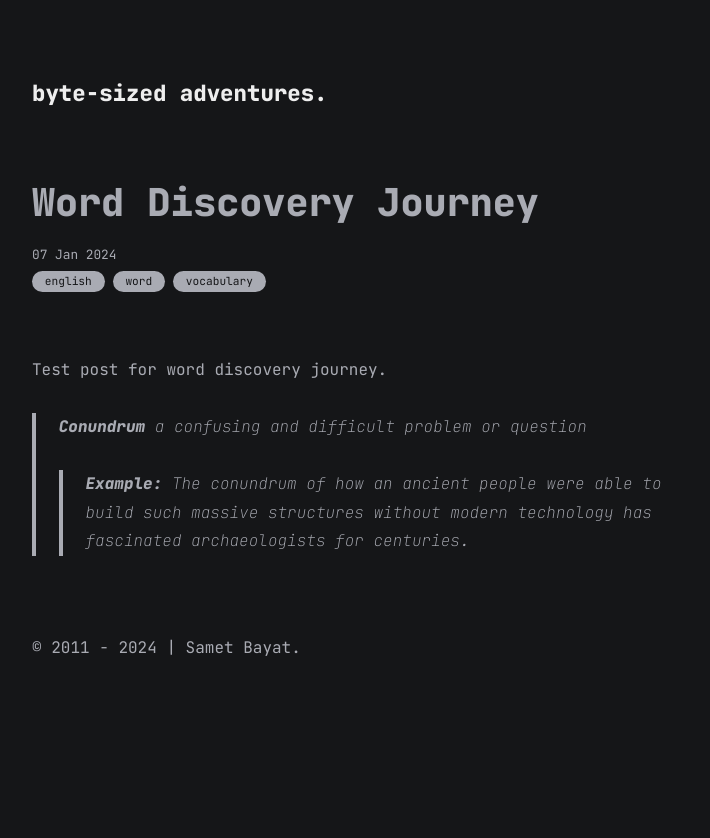
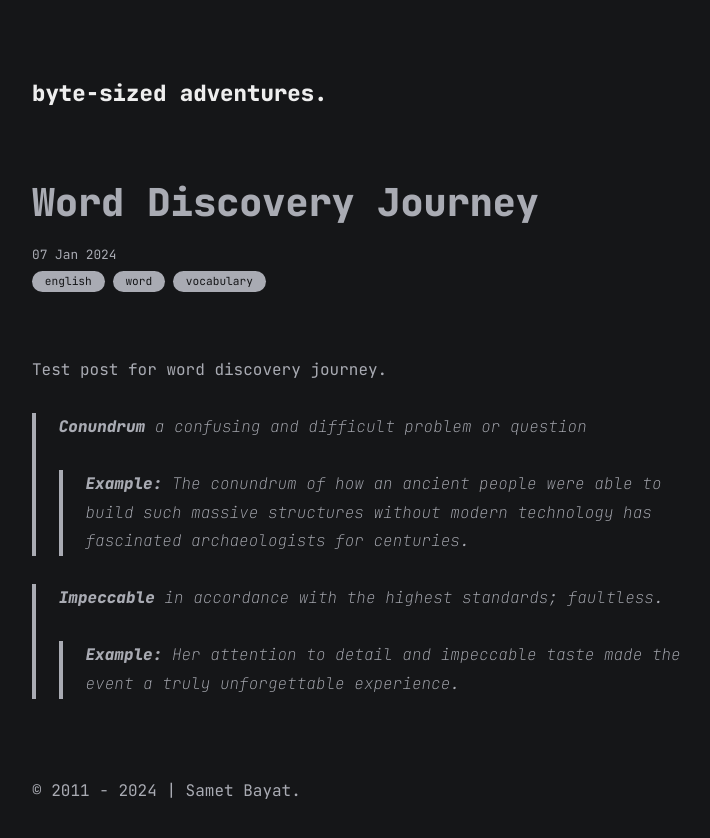
Before and after one commit to samet-byte/samet-byte.github.io, a Jekyll site: the page built from all_collections/_posts/2024-01-07-todays-word.md, in a window 1280 px wide. Shown: the top 838 px of the page, without its empty margins (283-993 px from the left). Built offline with Jekyll 4.4.1, drawn with Linux system fonts in a browser that asks for light colours.

Commit message:
Add definition for "impeccable" to today's word

```diff
--- a/all_collections/_posts/2024-01-07-todays-word.md
+++ b/all_collections/_posts/2024-01-07-todays-word.md
@@ -11,3 +11,8 @@ Test post for word discovery journey.
 > a confusing and difficult problem or question
 > > **Example:**
 > > The conundrum of how an ancient people were able to build such massive structures without modern technology has fascinated archaeologists for centuries.
+
+> **Impeccable**
+> in accordance with the highest standards; faultless.
+> > **Example:**
+> > Her attention to detail and impeccable taste made the event a truly unforgettable experience.
```
